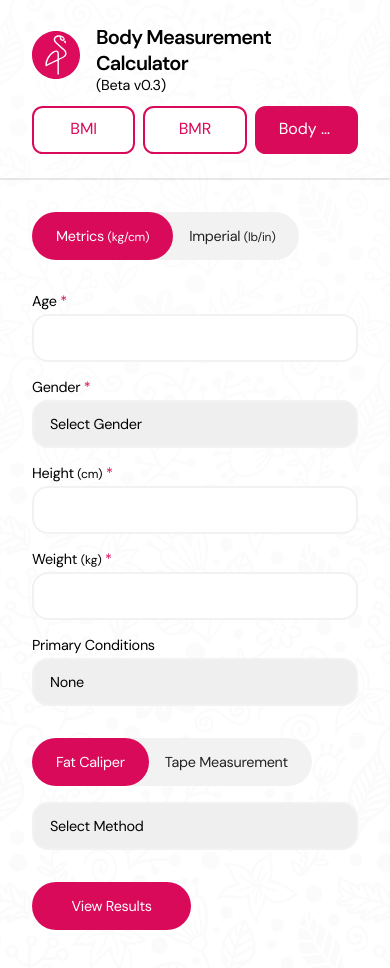
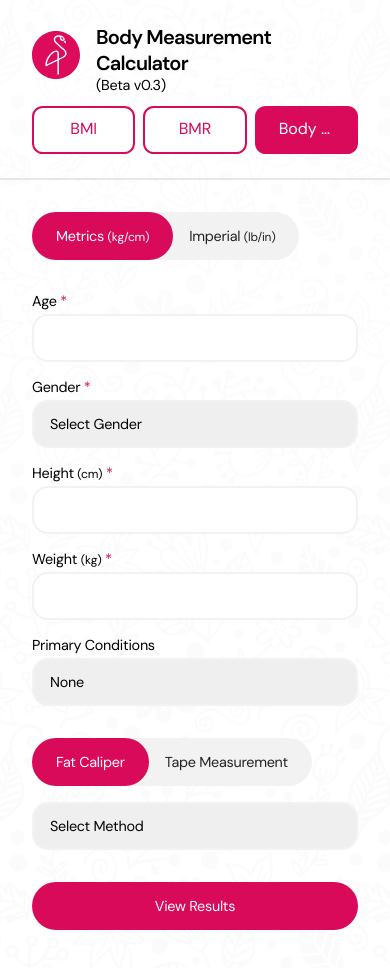
Before and after one commit to edensway/tools, a React (Vite) app: page /tools/body-fat in a window 390 px wide. Shown: the top 968 px of the page. Built offline with nearby package versions, Linux system fonts and the light colour scheme.

Commit message:
Result box visual fix

```diff
--- a/src/styles/App.css
+++ b/src/styles/App.css
@@ -296,6 +296,9 @@
   .tool .tool-container .caliper-method {
     flex-direction: column;
   }
+  .tool .tool-container .result-section {
+    padding: 18px 24px 24px 24px;
+  }
   .tool .tool-container .result-section .result {
     flex-direction: column;
   }
@@ -310,11 +313,8 @@
     display: flex;
     width: 100%;
   }
-  .tool .tool-container .lower-section .cta .pill-button:first-child {
-    flex: 0.6;
-  }
-  .tool .tool-container .lower-section .cta .pill-button:last-child {
-    flex: 0.4;
+  .tool .tool-container .lower-section .cta .pill-button {
+    flex: 1;
   }
 }
 .button, .pill-button, .toggle .toggle-disable, .toggle .toggle-active, .btn-unactive {
--- a/src/styles/Pages/_tools.scss
+++ b/src/styles/Pages/_tools.scss
@@ -264,6 +264,9 @@
             }
 
             .result-section {
+
+                padding: 18px 24px 24px 24px;
+
                 .result {
                     flex-direction: column;
                 }
```
